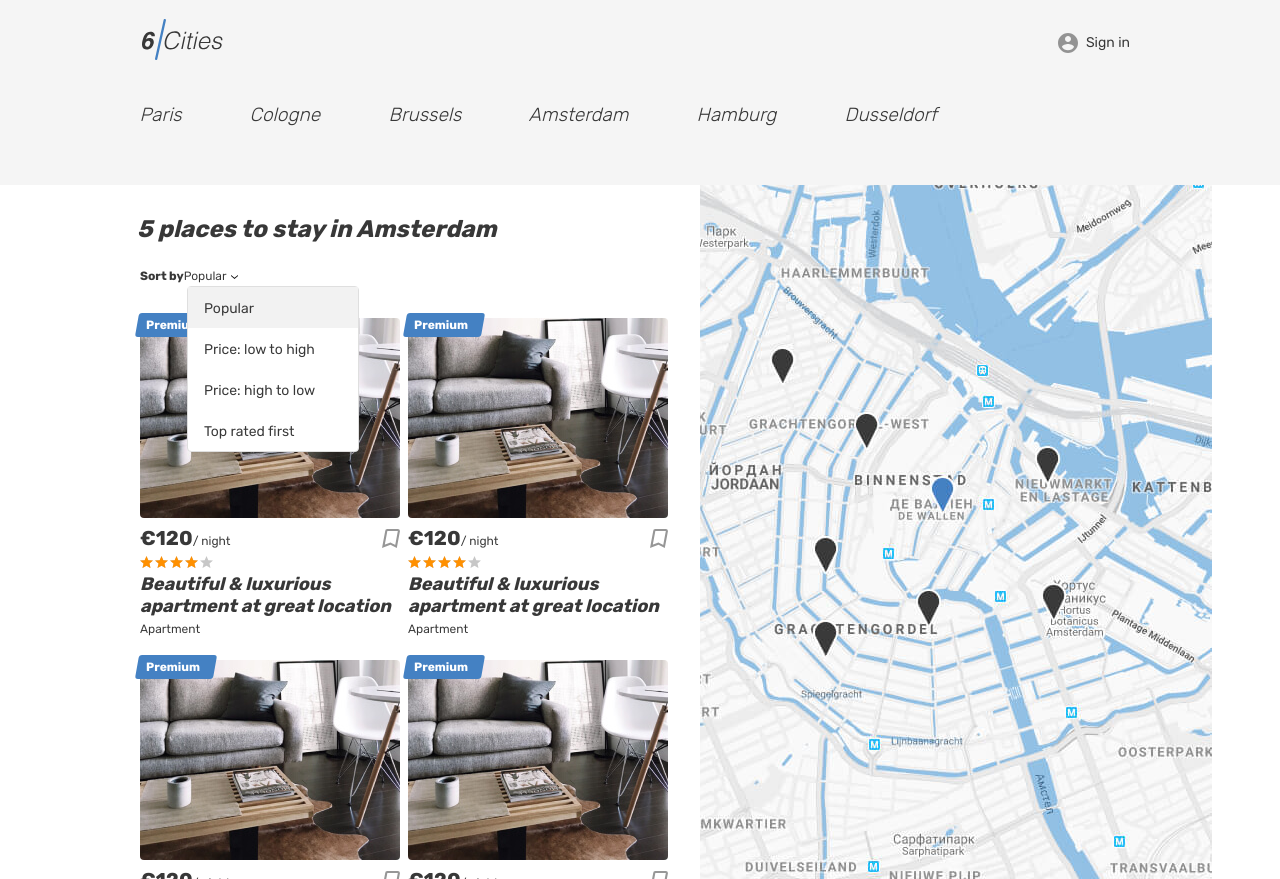
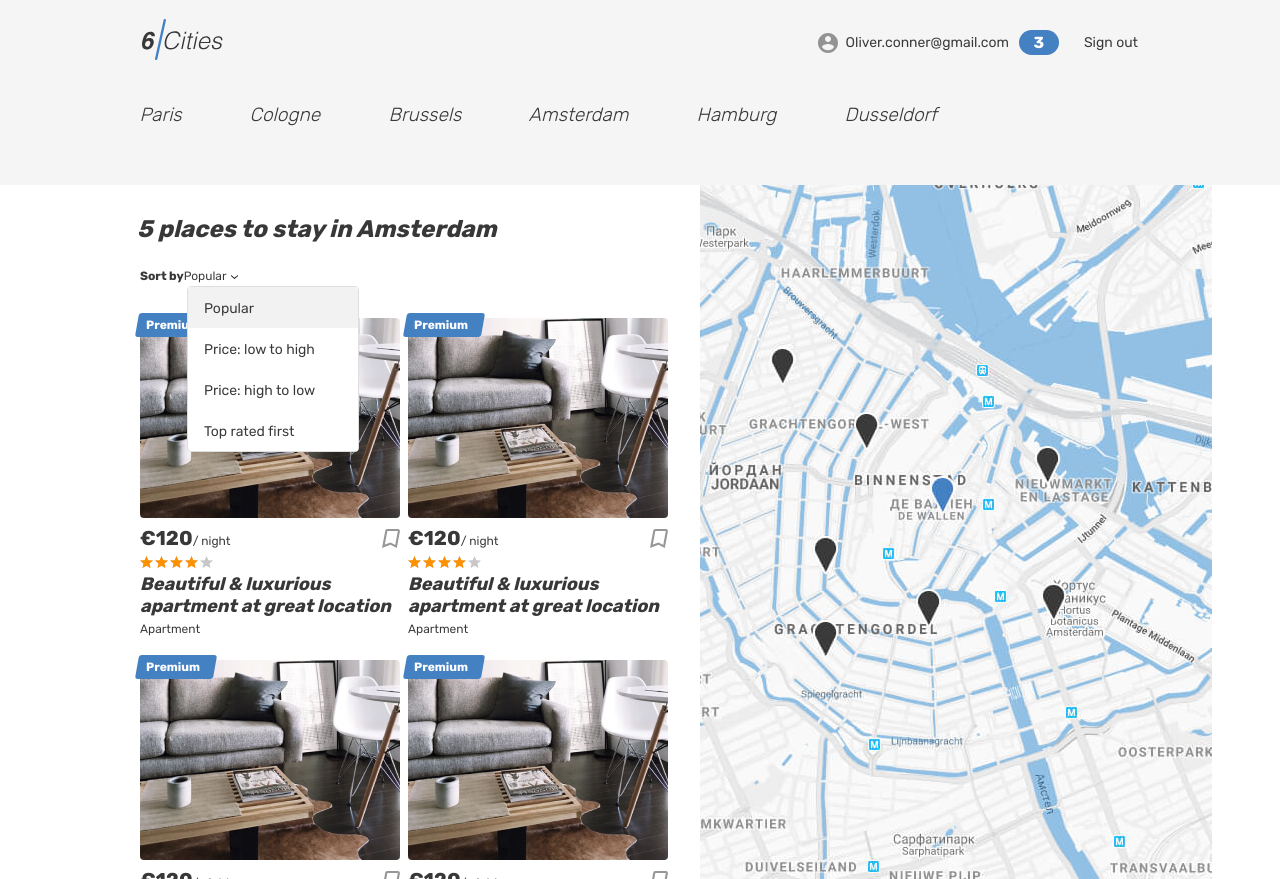
Before and after one commit to htmlacademy-react/254709-six-cities-3, a React (Vite) app: page / in a window 1280 px wide. Built offline with nearby package versions, Linux system fonts and the light colour scheme.

Commit message:
- Добавит ссылку на избранное из шапки

```diff
--- a/src/components/layout/layout.tsx
+++ b/src/components/layout/layout.tsx
@@ -47,7 +47,7 @@ const Layout = ({ authorizationStatus }: LayoutProps): JSX.Element => {
                     <li className="header__nav-item user">
                       <Link
                         className="header__nav-link header__nav-link--profile"
-                        to="#"
+                        to={AppRoute.Favorites}
                       >
                         <div className="header__avatar-wrapper user__avatar-wrapper"></div>
                         <span className="header__user-name user__name">
@@ -57,9 +57,9 @@ const Layout = ({ authorizationStatus }: LayoutProps): JSX.Element => {
                       </Link>
                     </li>
                     <li className="header__nav-item">
-                      <Link className="header__nav-link" to="#">
+                      <a className="header__nav-link" to="#">
                         <span className="header__signout">Sign out</span>
-                      </Link>
+                      </a>
                     </li>
                   </ul>
                 ) : (
--- a/src/index.tsx
+++ b/src/index.tsx
@@ -10,6 +10,6 @@ const root = ReactDOM.createRoot(
 
 root.render(
   <React.StrictMode>
-    <App offersCount={Setting.OffersCount} authorizationStatus={AuthorizationStatus.NoAuth}/>
+    <App offersCount={Setting.OffersCount} authorizationStatus={AuthorizationStatus.Auth}/>
   </React.StrictMode>
 );
```
